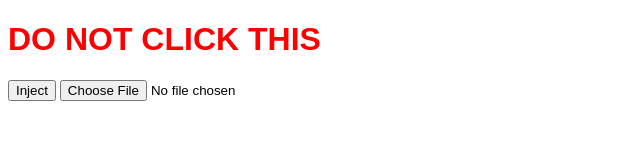
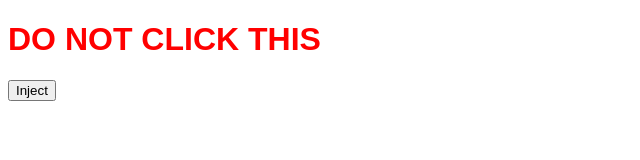
Before and after one commit to AmazeHere/AmazeHere.github.io, a plain HTML site: page index.html in a window 1280 px wide. Shown: the whole page, without its empty margins (0-640 px from the left). Drawn offline with Linux system fonts and the light colour scheme.

Commit message:
update index.html

```diff
--- a/index.html
+++ b/index.html
@@ -11,6 +11,5 @@
         <button onclick="window.location.href='https://youtu.be/dQw4w9WgXcQ';">
       Inject
     </button>
-    <input type="file" name="" id="" value="" />
   </body>
 </html>
```
